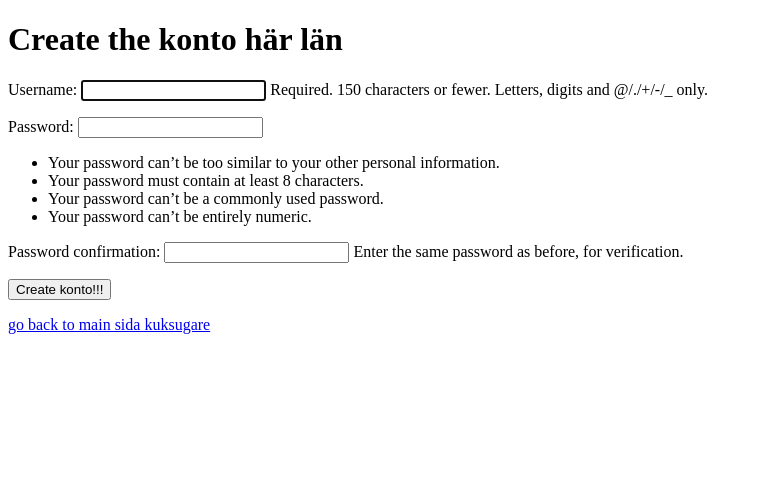
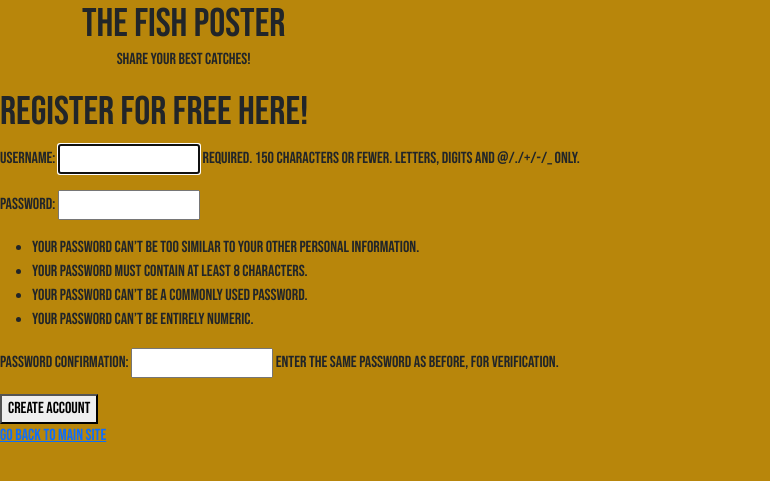
Before and after one commit to Rabbsen/thirdthingy, a Django app: page /register/ in a window 1280 px wide. Shown: the top 481 px of the page, without its empty margins (0-770 px from the left). Run offline with Django 5.2, Linux system fonts and the light colour scheme.

Commit message:
fixed login and register to use correct header

```diff
--- a/posts/templates/register.html
+++ b/posts/templates/register.html
@@ -1,17 +1,43 @@
 <!DOCTYPE html>
 <html lang="en-US">
 <head>
+    {% load static %}
     <meta charset="UTF-8">
-    <title>register type shit</title>
+    <meta name="viewport" content="width=device-width, initial-scale=1.0">
+    <title>The Fish Poster</title>
+    <meta name="description" content="pictures, fishing, upload, fishpost, Register">
+    <meta name="keywords" content="fishing posts, pictures, upload, fishpost">
+    <meta name="author" content="Rasmus Björklund">
+    <!-- Bootstrap CSS link -->
+    <link href="https://cdn.jsdelivr.net/npm/bootstrap@5.3.8/dist/css/bootstrap.min.css" rel="stylesheet" integrity="sha384-sRIl4kxILFvY47J16cr9ZwB07vP4J8+LH7qKQnuqkuIAvNWLzeN8tE5YBujZqJLB" crossorigin="anonymous">
+    <!-- link for styling -->
+    <link rel="stylesheet" href="{% static 'css/style.css' %}">
+    <!-- Google Font -->
+    <link rel="preconnect" href="https://fonts.googleapis.com">
+    <link rel="preconnect" href="https://fonts.gstatic.com" crossorigin>
+    <link href="https://fonts.googleapis.com/css2?family=Bebas+Neue&family=Fugaz+One&family=Roboto+Condensed:ital,wght@0,100..900;1,100..900&display=swap" rel="stylesheet">
 </head>
 <body>
-    <h1>Create the konto här län</h1>
+<header id="registerheader">
+    <div class="container header-content">
+        <div class="header-text">
+            <h1 class="mb-0">The Fish Poster</h1>
+            <p>Share your best catches!</p>
+        </div>
+    </div>
+
+</header>
+    <h1>Register for free here!</h1>
     <form method="POST">
         {% csrf_token %}
         {{ form.as_p }}
-        <button type="submit">Create konto!!!</button>
+        <button type="submit">Create account</button>
     </form>
+    <p><a href="/">Go back to main site</a></p>
+<footer>
 
-    <p><a href="/">go back to main sida kuksugare</a></p>
+</footer>
+<script src="https://cdn.jsdelivr.net/npm/bootstrap@5.3.8/dist/js/bootstrap.bundle.min.js" integrity="sha384-FKyoEForCGlyvwx9Hj09JcYn3nv7wiPVlz7YYwJrWVcXK/BmnVDxM+D2scQbITxI" crossorigin="anonymous"></script>
 </body>
+
 </html>
```
Also changed, not shown: posts/templates/login.html (+30 -4 lines).
